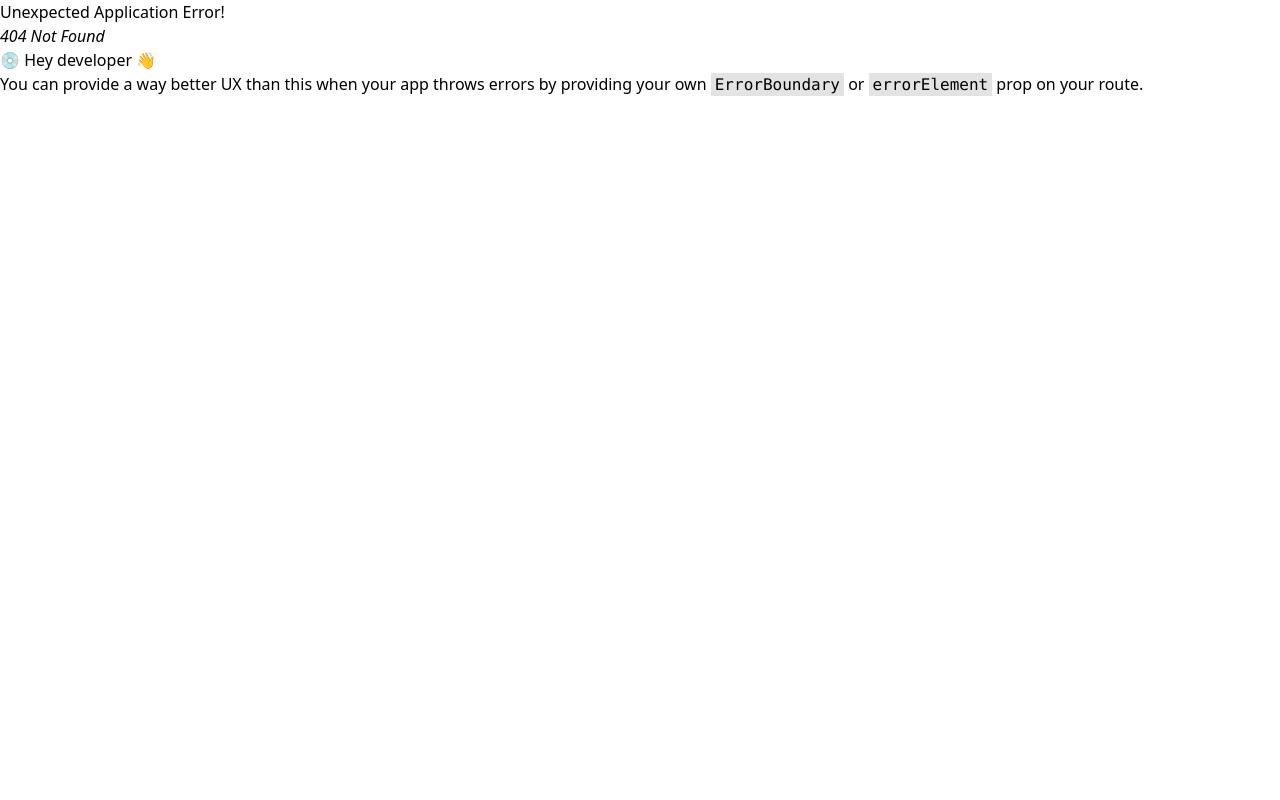
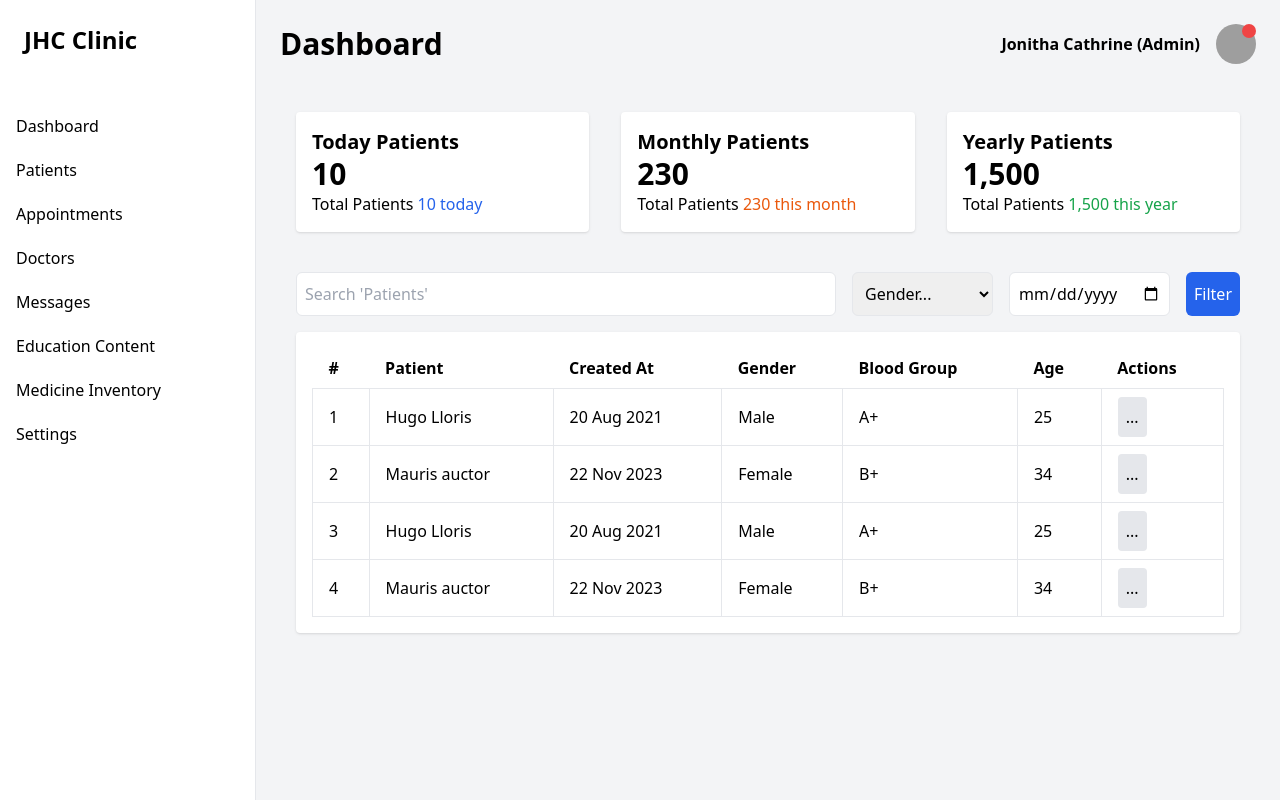
Before and after one commit to Saquir-Ali/Hospital-Managment, a React (Create React App) app in the folder helthcare/: page /Patients in a window 1280 px wide. Before the commit this address had no page. Built offline with nearby package versions, Linux system fonts and the light colour scheme; grey boxes are pictures that could not be loaded.

Commit message:
added patients page

```diff
--- /dev/null
+++ b/helthcare/src/Component/AllPatients.js
@@ -0,0 +1,7 @@
+import React from "react";
+
+const AllPatients = () => {
+  return <div></div>;
+};
+
+export default AllPatients;
--- a/helthcare/src/Component/Appointment.js
+++ b/helthcare/src/Component/Appointment.js
@@ -1,30 +1,98 @@
-import React from 'react';
-import { Avatar, Button, IconButton, Table, TableBody, TableCell, TableContainer, TableHead, TableRow, Paper, Typography } from '@mui/material';
-import { Delete, Edit } from '@mui/icons-material';
-import { Link, Outlet } from 'react-router-dom';
-
+import React from "react";
+import {
+  Avatar,
+  Button,
+  IconButton,
+  Table,
+  TableBody,
+  TableCell,
+  TableContainer,
+  TableHead,
+  TableRow,
+  Paper,
+  Typography,
+} from "@mui/material";
+import { Delete, Edit } from "@mui/icons-material";
+import { Link, Outlet } from "react-router-dom";
 
 const appointments = [
-    { time: '9:30 AM', date: '05/12/2022', name: 'Elizabeth Polson', age: 32, doctor: 'Dr. John', avatar: 'https://randomuser.me/api/portraits/women/1.jpg' },
-    { time: '9:30 AM', date: '05/12/2022', name: 'John David', age: 28, doctor: 'Dr. Joel', avatar: 'https://randomuser.me/api/portraits/men/1.jpg' },
-    { time: '10:30 AM', date: '05/12/2022', name: 'Kristhav Rajan', age: 24, doctor: 'Dr. Joel', avatar: 'https://randomuser.me/api/portraits/men/2.jpg' },
-    { time: '11:00 AM', date: '05/12/2022', name: 'Sumanth Tinson', age: 26, doctor: 'Dr. John', avatar: 'https://randomuser.me/api/portraits/men/3.jpg' },
-    { time: '11:30 AM', date: '05/12/2022', name: 'EG Subramani', age: 77, doctor: 'Dr. John', avatar: 'https://randomuser.me/api/portraits/men/4.jpg' },
-    { time: '11:00 AM', date: '05/12/2022', name: 'Ranjan Maari', age: 77, doctor: 'Dr. John', avatar: 'https://randomuser.me/api/portraits/men/5.jpg' },
-    { time: '11:00 AM', date: '05/12/2022', name: 'Phillip Gopal', age: 55, doctor: 'Dr. John', avatar: 'https://randomuser.me/api/portraits/men/6.jpg' },
+  {
+    time: "9:30 AM",
+    date: "05/12/2022",
+    name: "Elizabeth Polson",
+    age: 32,
+    doctor: "Dr. John",
+    avatar: "https://randomuser.me/api/portraits/women/1.jpg",
+  },
+  {
+    time: "9:30 AM",
+    date: "05/12/2022",
+    name: "John David",
+    age: 28,
+    doctor: "Dr. Joel",
+    avatar: "https://randomuser.me/api/portraits/men/1.jpg",
+  },
+  {
+    time: "10:30 AM",
+    date: "05/12/2022",
+    name: "Kristhav Rajan",
+    age: 24,
+    doctor: "Dr. Joel",
+    avatar: "https://randomuser.me/api/portraits/men/2.jpg",
+  },
+  {
+    time: "11:00 AM",
+    date: "05/12/2022",
+    name: "Sumanth Tinson",
+    age: 26,
+    doctor: "Dr. John",
+    avatar: "https://randomuser.me/api/portraits/men/3.jpg",
+  },
+  {
+    time: "11:30 AM",
+    date: "05/12/2022",
+    name: "EG Subramani",
+    age: 77,
+    doctor: "Dr. John",
+    avatar: "https://randomuser.me/api/portraits/men/4.jpg",
+  },
+  {
+    time: "11:00 AM",
+    date: "05/12/2022",
+    name: "Ranjan Maari",
+    age: 77,
+    doctor: "Dr. John",
+    avatar: "https://randomuser.me/api/portraits/men/5.jpg",
+  },
+  {
+    time: "11:00 AM",
+    date: "05/12/2022",
+    name: "Phillip Gopal",
+    age: 55,
+    doctor: "Dr. John",
+    avatar: "https://randomuser.me/api/portraits/men/6.jpg",
+  },
 ];
-
 
 const Appointment = () => {
   return (
-        <Paper style={{ padding: '20px', marginTop: '20px' }}>
-            <div className='flex px-2'>
-                <Link to='/Appointments'><Typography className='  px-4 bg-gray-200 rounded-2xl' variant="h6" gutterBottom>
+    <Paper style={{ padding: "20px", marginTop: "20px" }}>
+      <div className="flex px-2 gap-4">
+        <Link to="/Appointments">
+          <Typography
+            className="  px-4 bg-gray-200 rounded-2xl"
+            variant="h6"
+            gutterBottom
+          >
             New Appointments
           </Typography>
         </Link>
-                <Link to='/Appointments/completed'>
-                    <Typography className='ml-4 px-4 bg-gray-200 rounded-2xl ' variant="h6" gutterBottom>
+        <Link to="/Appointments/completed">
+          <Typography
+            className="ml-4 px-4 bg-gray-200 rounded-2xl "
+            variant="h6"
+            gutterBottom
+          >
             Completed Appointments
           </Typography>
         </Link>
@@ -32,6 +100,6 @@ const Appointment = () => {
       <Outlet />
     </Paper>
   );
-}
+};
 
-export default Appointment
+export default Appointment;
--- a/helthcare/src/Component/Dashboard.js
+++ b/helthcare/src/Component/Dashboard.js
@@ -8,7 +8,7 @@ import labTestsIcon from "../Images/labTestsIcon.png";
 
 const Dashboard = () => {
   return (
-    <main className="flex-1 bg-gray-100">
+    <main className="flex-1 bg-gray-100 overflow-y-scroll relative">
       <section className="grid grid-cols-1 md:grid-cols-3 gap-6">
         {/* Activity Overview Section */}
         <div className="bg-white rounded-lg shadow p-4 col-span-1 md:col-span-1">
@@ -16,15 +16,16 @@ const Dashboard = () => {
             <h4 className="text-xl font-bold">Activity Overview</h4>
             <div className="text-gray-500 cursor-pointer">Weekly ▼</div>
           </div>
-          <div className="grid grid-cols-2 gap-4">
+          <div className="grid grid-cols-2 gap-6">
             <div className="bg-blue-100 p-4 rounded flex flex-col items-center">
               <img
                 src={appointmentsIcon}
                 alt="Appointments"
                 className="w-8 h-8 mb-2"
               />
+              <h3 className="text-lg text-center font-semibold">100</h3>
               <h3 className="text-lg text-center font-semibold">
-                100 Appointments
+                Appointments
               </h3>
             </div>
             <div className="bg-green-100 p-4 rounded flex flex-col items-center">
@@ -138,9 +139,9 @@ const Dashboard = () => {
 
         {/* Patient Fee Section */}
         <div className="bg-white p-20 rounded-lg shadow col-span-1">
-          <h4 className="text-xl text-center font-bold mb-4">
-            Section To Be Decided Later...
-          </h4>
+          <div className="flex justify-between items-center mb-4">
+            <h4 className="text-xl font-bold">Emergency</h4>
+          </div>
         </div>
       </section>
     </main>
--- /dev/null
+++ b/helthcare/src/Component/NewPatients.js
@@ -0,0 +1,7 @@
+import React from "react";
+
+const NewPatients = () => {
+  return <div></div>;
+};
+
+export default NewPatients;
--- /dev/null
+++ b/helthcare/src/Component/Patients.js
@@ -0,0 +1,164 @@
+import React, { useState } from "react";
+
+const Patient = () => {
+  // Sample patient data (You can replace this with API data)
+  const [patients, setPatients] = useState([
+    {
+      id: 1,
+      name: "Hugo Lloris",
+      phone: "+1 234 567 890",
+      createdAt: "20 Aug 2021",
+      gender: "Male",
+      bloodGroup: "A+",
+      age: 25,
+    },
+    {
+      id: 2,
+      name: "Mauris auctor",
+      phone: "+1 456 789 123",
+      createdAt: "22 Nov 2023",
+      gender: "Female",
+      bloodGroup: "B+",
+      age: 34,
+    },
+    {
+      id: 3,
+      name: "Hugo Lloris",
+      phone: "+1 234 567 890",
+      createdAt: "20 Aug 2021",
+      gender: "Male",
+      bloodGroup: "A+",
+      age: 25,
+    },
+    {
+      id: 4,
+      name: "Mauris auctor",
+      phone: "+1 456 789 123",
+      createdAt: "22 Nov 2023",
+      gender: "Female",
+      bloodGroup: "B+",
+      age: 34,
+    },
+  ]);
+
+  // Search and Filter state
+  const [searchTerm, setSearchTerm] = useState("");
+  const [genderFilter, setGenderFilter] = useState("");
+  const [dateFilter, setDateFilter] = useState("");
+
+  // Handler for search input change
+  const handleSearchChange = (e) => {
+    setSearchTerm(e.target.value);
+  };
+
+  // Handler for gender filter
+  const handleGenderFilter = (e) => {
+    setGenderFilter(e.target.value);
+  };
+
+  // Handler for date filter
+  const handleDateFilter = (e) => {
+    setDateFilter(e.target.value);
+  };
+
+  return (
+    <div className="p-4">
+      {/* Top section for statistics */}
+      <div className="grid grid-cols-1 md:grid-cols-3 gap-8 mb-4 mt-2">
+        <div className="bg-white p-4 rounded shadow mb-6 mt-2">
+          <h4 className="text-xl font-bold">Today Patients</h4>
+          <div className="text-3xl font-bold">10</div>
+          <p>
+            Total Patients <span className="text-blue-600">10 today</span>
+          </p>
+        </div>
+        <div className="bg-white p-4 rounded shadow mb-6 mt-2">
+          <h4 className="text-xl font-bold">Monthly Patients</h4>
+          <div className="text-3xl font-bold">230</div>
+          <p>
+            Total Patients{" "}
+            <span className="text-orange-600">230 this month</span>
+          </p>
+        </div>
+        <div className="bg-white p-4 rounded shadow mb-6 mt-2">
+          <h4 className="text-xl font-bold">Yearly Patients</h4>
+          <div className="text-3xl font-bold">1,500</div>
+          <p>
+            Total Patients{" "}
+            <span className="text-green-600">1,500 this year</span>
+          </p>
+        </div>
+      </div>
+
+      {/* Search and filter options */}
+      <div className="flex flex-col md:flex-row gap-4 mb-4">
+        <input
+          type="text"
+          placeholder="Search 'Patients'"
+          value={searchTerm}
+          onChange={handleSearchChange}
+          className="p-2 border rounded-md w-full"
+        />
+        <select
+          value={genderFilter}
+          onChange={handleGenderFilter}
+          className="p-2 border rounded-md w-full md:w-1/4"
+        >
+          <option value="">Gender...</option>
+          <option value="Male">Male</option>
+          <option value="Female">Female</option>
+        </select>
+        <input
+          type="date"
+          value={dateFilter}
+          onChange={handleDateFilter}
+          className="p-2 border rounded-md w-full md:w-1/4"
+        />
+        <button className="bg-blue-600 text-white p-2 rounded-md">
+          Filter
+        </button>
+      </div>
+
+      {/* Patients Table */}
+      <div className="bg-white p-4 rounded shadow">
+        <table className="w-full text-left table-auto">
+          <thead>
+            <tr>
+              <th className="px-4 py-2">#</th>
+              <th className="px-4 py-2">Patient</th>
+              <th className="px-4 py-2">Created At</th>
+              <th className="px-4 py-2">Gender</th>
+              <th className="px-4 py-2">Blood Group</th>
+              <th className="px-4 py-2">Age</th>
+              <th className="px-4 py-2">Actions</th>
+            </tr>
+          </thead>
+          <tbody>
+            {patients
+              .filter((patient) =>
+                patient.name.toLowerCase().includes(searchTerm.toLowerCase())
+              )
+              .filter((patient) =>
+                genderFilter ? patient.gender === genderFilter : true
+              )
+              .map((patient) => (
+                <tr key={patient.id}>
+                  <td className="border px-4 py-2">{patient.id}</td>
+                  <td className="border px-4 py-2">{patient.name}</td>
+                  <td className="border px-4 py-2">{patient.createdAt}</td>
+                  <td className="border px-4 py-2">{patient.gender}</td>
+                  <td className="border px-4 py-2">{patient.bloodGroup}</td>
+                  <td className="border px-4 py-2">{patient.age}</td>
+                  <td className="border px-4 py-2">
+                    <button className="bg-gray-200 p-2 rounded">...</button>
+                  </td>
+                </tr>
+              ))}
+          </tbody>
+        </table>
+      </div>
+    </div>
+  );
+};
+
+export default Patient;
--- a/helthcare/src/Component/SideBar.js
+++ b/helthcare/src/Component/SideBar.js
@@ -1,5 +1,5 @@
-import React from 'react'
-import { Link } from 'react-router-dom'
+import React from "react";
+import { Link } from "react-router-dom";
 const SideBar = () => {
   return (
     <aside className="w-64 bg-white border-r">
@@ -7,32 +7,57 @@ const SideBar = () => {
         <h1 className="text-2xl font-bold">JHC Clinic</h1>
       </div>
       <nav className="mt-6">
-                <a href="#" className="block py-2.5 px-4 rounded transition duration-200 hover:bg-blue-100">
+        <Link
+          to="/"
+          className="block py-2.5 px-4 rounded transition duration-200 hover:bg-blue-100"
+        >
           Dashboard
-                </a>
-                <a href="#" className="block py-2.5 px-4 rounded transition duration-200 hover:bg-blue-100">
+        </Link>
+        <Link
+          to="/Patients"
+          href="#"
+          className="block py-2.5 px-4 rounded transition duration-200 hover:bg-blue-100"
+        >
           Patients
-                </a>
-                <Link to='/Appointments' className="block py-2.5 px-4 rounded transition duration-200 hover:bg-blue-100">
+        </Link>
+        <Link
+          to="/Appointments"
+          className="block py-2.5 px-4 rounded transition duration-200 hover:bg-blue-100"
+        >
           Appointments
         </Link>
-                <a href="#" className="block py-2.5 px-4 rounded transition duration-200 hover:bg-blue-100">
+        <a
+          href="#"
+          className="block py-2.5 px-4 rounded transition duration-200 hover:bg-blue-100"
+        >
           Doctors
         </a>
-                <a href="#" className="block py-2.5 px-4 rounded transition duration-200 hover:bg-blue-100">
+        <a
+          href="#"
+          className="block py-2.5 px-4 rounded transition duration-200 hover:bg-blue-100"
+        >
           Messages
         </a>
-                <a href="#" className="block py-2.5 px-4 rounded transition duration-200 hover:bg-blue-100">
+        <a
+          href="#"
+          className="block py-2.5 px-4 rounded transition duration-200 hover:bg-blue-100"
+        >
           Education Content
         </a>
-                <a href="#" className="block py-2.5 px-4 rounded transition duration-200 hover:bg-blue-100">
+        <a
+          href="#"
+          className="block py-2.5 px-4 rounded transition duration-200 hover:bg-blue-100"
+        >
           Medicine Inventory
         </a>
-                <a href="#" className="block py-2.5 px-4 rounded transition duration-200 hover:bg-blue-100">
+        <a
+          href="#"
+          className="block py-2.5 px-4 rounded transition duration-200 hover:bg-blue-100"
+        >
           Settings
         </a>
       </nav>
     </aside>
-    )
-}
-export default SideBar
+  );
+};
+export default SideBar;
```
Also changed, not shown: helthcare/src/App.js (+28 -26 lines). Lines whose indentation alone changed are shown as unchanged.
